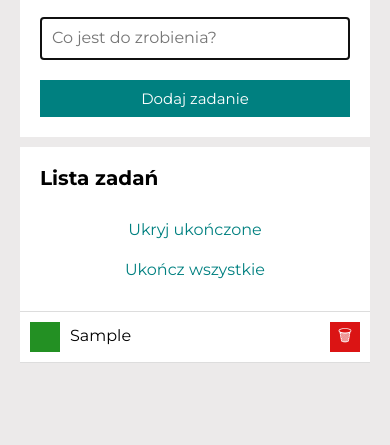
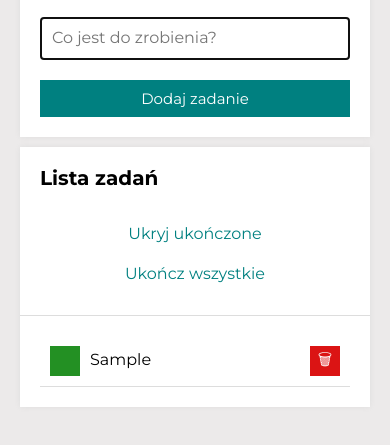
Before and after one commit to salata-michal/to-do-list, a plain HTML site: page index.html in a window 390 px wide. Both pictures are taken after typing "Sample" into the empty fields and a click on the button "Dodaj zadanie". Shown: the part 171-616 px from the top of the page. Drawn offline with nearby package versions, Linux system fonts and the light colour scheme.

Commit message:
container and resposive modification

```diff
--- a/css/form.css
+++ b/css/form.css
@@ -1,9 +1,8 @@
 .form {
-    padding: 20px;
     display: grid;
     grid-template-columns: 1fr auto;
     gap: 20px;
-    border-bottom: 10px solid hsl(0, 5%, 92%);
+
 }
     @media(max-width: 767px) {
         .form {
--- a/css/section.css
+++ b/css/section.css
@@ -1,7 +1,12 @@
 .section {
-    margin: 0 auto;
+    margin: 10px 0;
     background-color: white;
+    box-shadow: 0 0 5px #ddd;
 
+}
+
+.section__body {
+    padding: 20px;
 }
 
 .section__title {
@@ -11,14 +16,15 @@
 
 .section__header {
     border-bottom: 1px solid #ddd;
+    padding: 20px;
+    margin: 0;
     display: grid;
     grid-template-columns: auto auto;
-    grid-gap: 20px;
+    grid-gap: 24px;
     justify-content: space-between;
     align-items: center;
-    padding: 20px;
-    margin: 0;
 }
+
 
 @media(max-width: 767px) {
     .section__header {
--- a/css/tasks.css
+++ b/css/tasks.css
@@ -10,8 +10,8 @@
     grid-gap: 10px;
     align-items: center;
     padding: 10px;
+    word-break: break-word;
     border-bottom: 1px solid #ddd;
-    word-break: break-word;
 
 }
 
--- a/index.html
+++ b/index.html
@@ -32,13 +32,15 @@
         </header>
         <section class="section">
             <h2 class="section__header">Dodaj nowe zadanie</h2>
-            <form class="form js-form">
-                <input class="form__input js-newTask" name="input" placeholder="Co jest do zrobienia?" autofocus>
-                <button class="form__button">Dodaj zadanie</button>
-            </form>
+            <div class="section__body">
+                <form class="form js-form">
+                    <input class="form__input js-newTask" name="input" placeholder="Co jest do zrobienia?" autofocus>
+                    <button class="form__button">Dodaj zadanie</button>
+                </form>
+            </div>
         </section>
         <section class="section">
-            <header class="section__header">
+            <div class="section__header">
                 <h2 class="section__title">Lista zadań</h2>
                 <div class="buttons js-buttons">
                     <button class="buttons__button js-toggleHideDoneTasks">
@@ -48,8 +50,10 @@
                         Ukończ Wszystkie
                     </button>
                 </div>
-            </header>
-            <ul class="tasks js-tasks"></ul>
+            </div>
+            <div class="section__body">
+                <ul class="tasks js-tasks"></ul>
+            </div>
         </section>
     </main>
 </body>
--- a/js/script.js
+++ b/js/script.js
@@ -4,6 +4,7 @@
 
     const toggleHideDoneTasks = () => {
         hideDoneTasks = !hideDoneTasks;
+
         render();
     };
 
@@ -76,15 +77,13 @@
     const renderTasks = () => {
         let taskToHTML = (task) => `
               <li
-                class="tasks__item ${
-                  task.done && hideDoneTasks ? "tasks__item--hidden" : ""
-                } js-tasks">
-                <button class="tasks__button tasks__button--toggleDone js-toggleDone">
+                class="tasks__item ${task.done && hideDoneTasks ? "tasks__item--hidden" : ""
+            } js-tasks">
+                <button class="tasks__button tasks__button--toggleDone js-done">
                  ${task.done ? "✔" : ""}
                 </button>
-                <span class="tasks__content${
-                  task.done ? " tasks__content--done" : ""
-                }">
+                <span class="tasks__content${task.done ? " tasks__content--done" : ""
+            }">
                 ${task.content}
                 </span>
                 <button class="tasks__button tasks__button--remove js-remove">
@@ -95,7 +94,7 @@
 
         const tasksElement = document.querySelector(".js-tasks");
         tasksElement.innerHTML = tasks.map(taskToHTML).join("");
-      };
+    };
 
     const renderButtons = () => {
         const buttonsElement = document.querySelector(".js-buttons");
```
